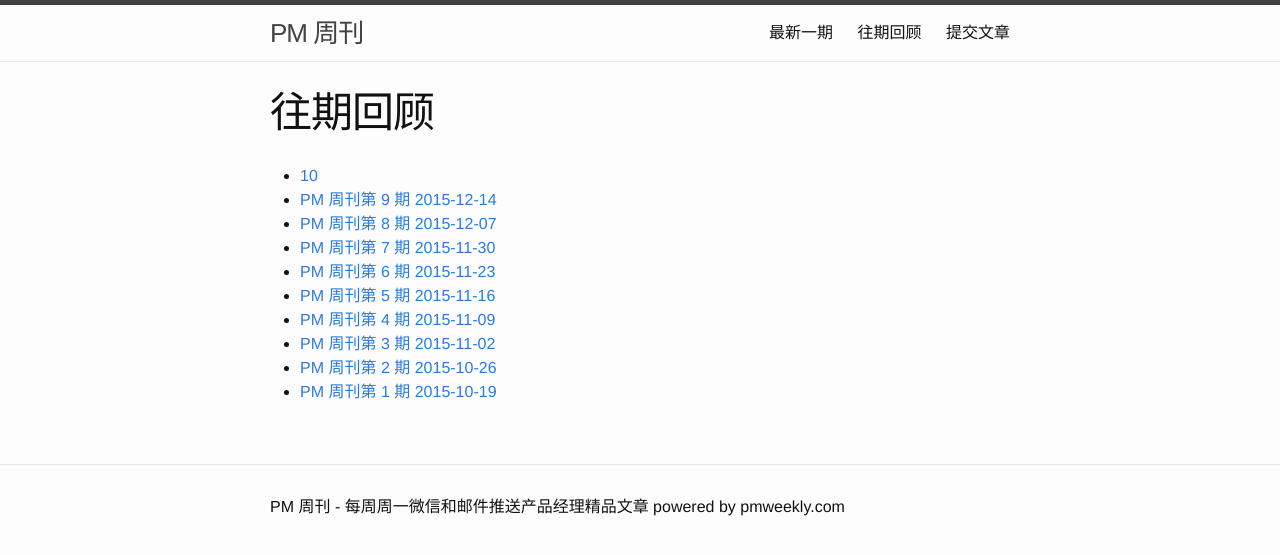
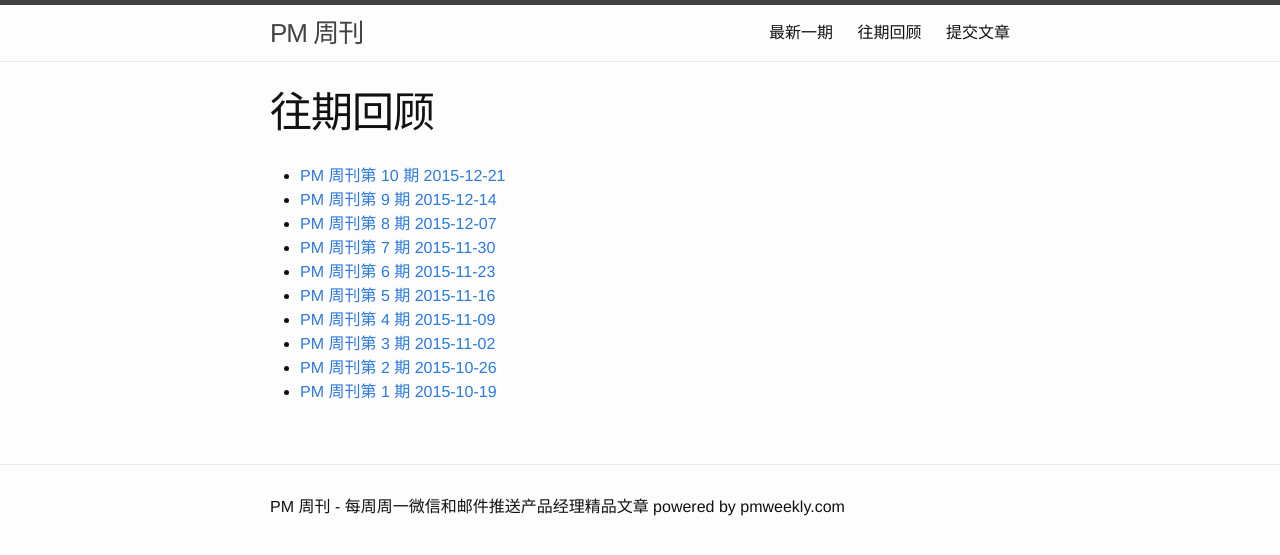
Before and after one commit to vincent4j/pmweekly.com, a Jekyll site: the page built from issues.md, in a window 1280 px wide. Shown: the top 555 px of the page. Built offline with Jekyll 4.4.1, drawn with Linux system fonts in a browser that asks for light colours; comment, search, counter and statistics services are not loaded.

Commit message:
finish 10

```diff
--- a/_posts/2015-12-21-10.md
+++ b/_posts/2015-12-21-10.md
@@ -1,3 +1,9 @@
+---
+layout: post
+title:  "PM 周刊第 10 期 2015-12-21"
+date:   2015-12-21
+---
+
 为了能更好的传播产品经理精品文章，我们特意创建「[PM 周刊](http://pmweekly.com/)」，将通过微信和邮件的形式推送给大家，每周周一定时推送。同时也欢迎大家参与进来，与我们一起「[贡献内容](https://github.com/vincent4j/pmweekly.com/issues/new)」。
 
 ## 市场分析
```
